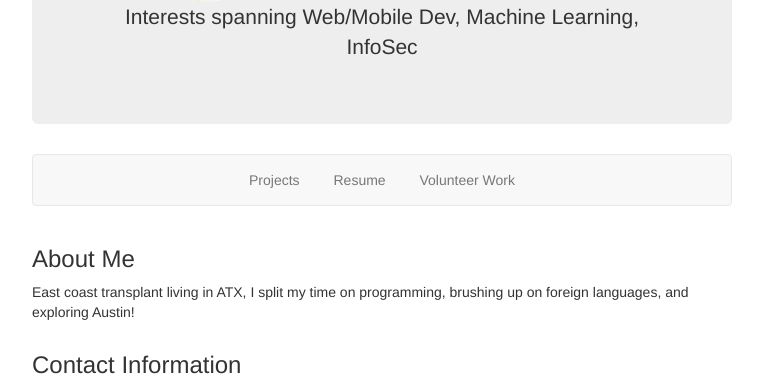
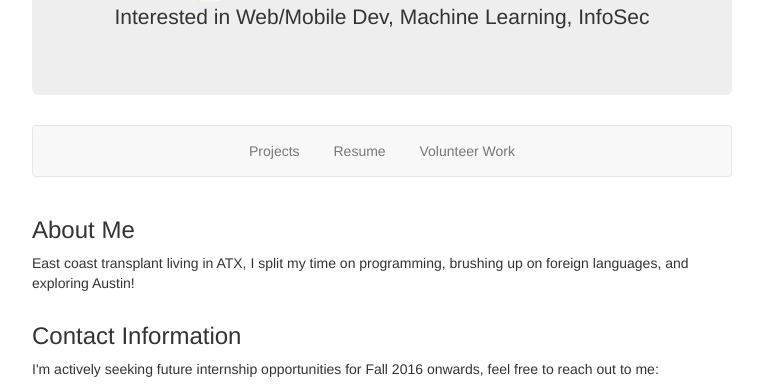
Before and after one commit to jdistler/jdistler.github.io, a plain HTML site: page index.html in a window 1280 px wide. Shown: the part 199-585 px from the top of the page, without its empty margins (258-1021 px from the left). Drawn offline with Linux system fonts and the light colour scheme.

Commit message:
revision

```diff
--- a/index.html
+++ b/index.html
@@ -34,7 +34,7 @@
                   </h2>
                 </div>
               </div>
-              <p class="lead">Interests spanning Web/Mobile Dev, Machine Learning, InfoSec</p>
+              <p class="lead">Interested in Web/Mobile Dev, Machine Learning, InfoSec</p>
             </div>
             <nav class="navbar navbar-default">
                     <div class="container-fluid">
```
